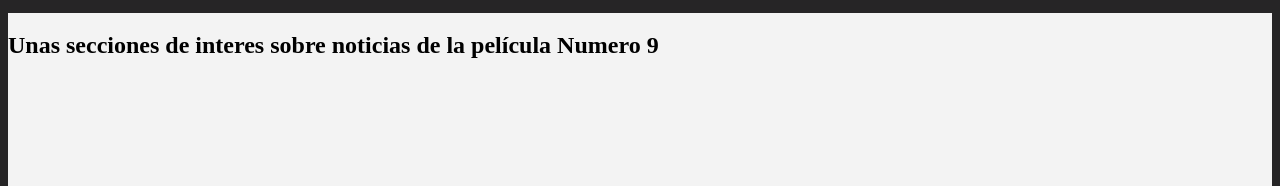
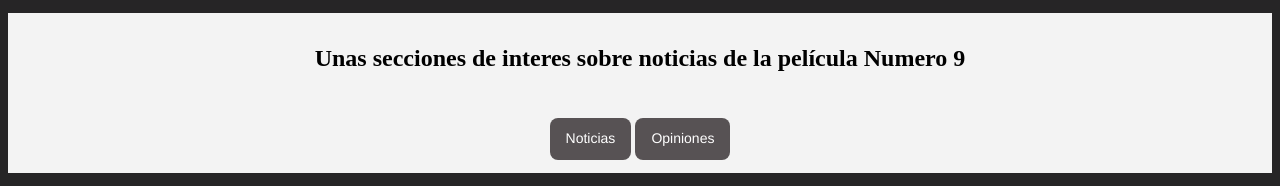
Before and after one commit to YeisonGonz/Numero-9-Page, a plain HTML site: page Version 1/index.html in a window 1280 px wide. Shown: the part 692-878 px from the top of the page. Drawn offline with Linux system fonts and the light colour scheme; a web font is replaced by a local one.

Commit message:
End html

```diff
--- a/Version 1/css/style.css
+++ b/Version 1/css/style.css
@@ -76,15 +76,19 @@ h2, h3, p, a {
 .rss-sections{
     display:flex;
     justify-content: center;
+    align-items: center;
     flex-wrap: wrap ;
     width: 100%;
-    height: 25em;
+    height: 10em;
     margin-top: 1em;
     background-color: #f3f3f3;
 }
 
 .texting_rss{
     width: 100%;
+    display:flex;
+    justify-content: center;
+    align-items: center;
     color: rgb(0, 0, 0);
     background-color: #f3f3f3;
 }
```
Also changed, not shown: Version 1/index.html (+0 -1 lines).
